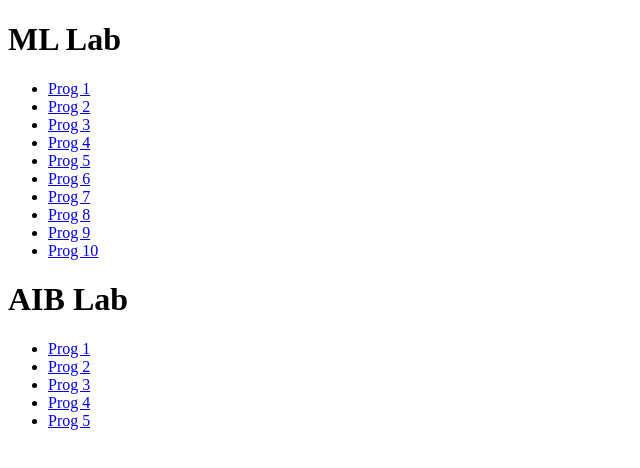
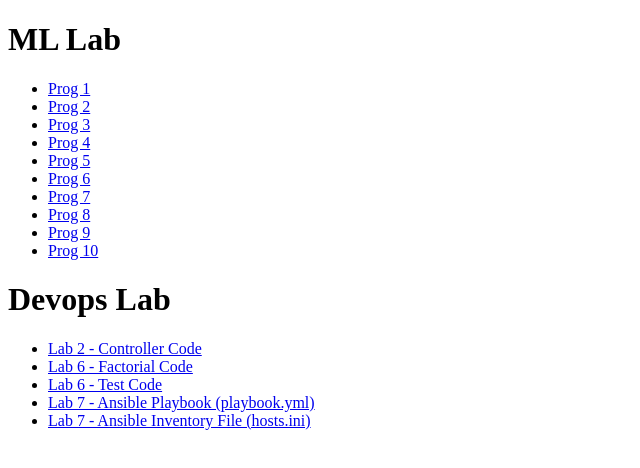
Before and after one commit to vachanmn123/ML, a plain HTML site: page index.html in a window 1280 px wide. Shown: the whole page, without its empty margins (0-640 px from the left). Drawn offline with Linux system fonts and the light colour scheme.

Commit message:
Add Devops, remove AIB

```diff
--- a/index.html
+++ b/index.html
@@ -24,7 +24,18 @@
     </ul>
   </nav>
 
-  <h1>AIB Lab</h1>
+  <h1>Devops Lab</h1>
+  <nav>
+    <ul>
+      <li><a href="/DO2.txt">Lab 2 - Controller Code</a></li>
+      <li><a href="/DO6-1.txt">Lab 6 - Factorial Code</a></li>
+      <li><a href="/DO6-2.txt">Lab 6 - Test Code</a></li>
+      <li><a href="/DO7-1.txt">Lab 7 - Ansible Playbook (playbook.yml)</a></li>
+      <li><a href="/DO7-2.txt">Lab 7 - Ansible Inventory File (hosts.ini)</a></li>
+    </ul>
+  </nav>
+
+  <!-- <h1>AIB Lab</h1>
   <nav>
     <ul>
       <li><a href="/AI1.txt">Prog 1</a></li>
@@ -33,7 +44,7 @@
       <li><a href="/AI4.txt">Prog 4</a></li>
       <li><a href="/AI5.txt">Prog 5</a></li>
     </ul>
-  </nav>
+  </nav> -->
 </body>
 
 </html>
```
Also changed, not shown: DO2.txt (added), DO6-1.txt (added), DO6-2.txt (added), DO7-1.txt (added), DO7-2.txt (added).
